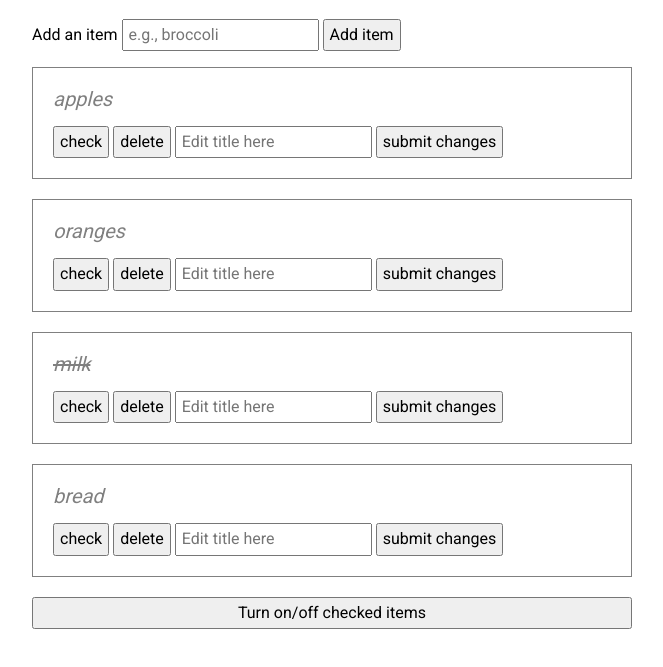
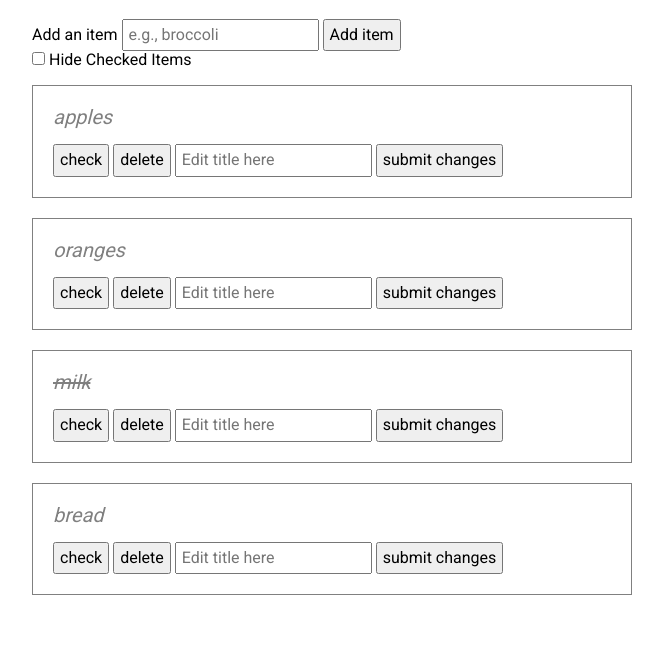
Before and after one commit to thinkful-ei22/shopping-solo-tyler, a plain HTML site: page shopping-list/index.html in a window 1280 px wide. Shown: the part 61-728 px from the top of the page, without its empty margins (308-971 px from the left). Drawn offline with nearby package versions, Linux system fonts and the light colour scheme.

Commit message:
Cleaned up commented out code. Done for the night

```diff
--- a/shopping-list/index.html
+++ b/shopping-list/index.html
@@ -15,14 +15,15 @@
             <label for="shopping-list-entry">Add an item</label>
             <input type="text" name="shopping-list-entry" class="js-shopping-list-entry" placeholder="e.g., broccoli">
             <button type="submit">Add item</button>
+            <div>
+                    <input type="checkbox" id="filter-checked" class="filter-checked js-filter-checked" />
+                    <label for="filter-checked">Hide Checked Items</label>
+            </div>
         </form>
         <ul class="shopping-list js-shopping-list">
         </ul>
     </div>
-    <div class="checkedSwitchContainer">
-        <!--<label  for="myCheckedSwitch" class="checkedSwitch-label">Turn on/off checked items</label> -->
-        <button type="button" name="checkedSwitch" class="checkedSwitch-button" id="myCheckedSwitch">Turn on/off checked items</button>
-      </div>
+
     <script src="//code.jquery.com/jquery.min.js"></script>
     <script src="https://cdnjs.cloudflare.com/ajax/libs/cuid/1.3.8/browser-cuid.min.js"></script>
     <script type="text/javascript" src="index.js"></script>
--- a/shopping-list/index.js
+++ b/shopping-list/index.js
@@ -16,7 +16,7 @@ const STORE = {
     { name: 'milk', checked: true, edited:false },
     { name: 'bread', checked: false, edited: false }
   ],
-  checkedShown: true//used for the toggling between showing and unshowing the checked item
+  checkedShown: true//used for the toggling between showing and unshowing the checked items
 };
 
 
@@ -40,8 +40,6 @@ const generateItemElement = function(item, itemIndex, template) {
       </div>
     </li>`;
 };
-/*<button class="shopping-item-edit js-item-edit">
-        <span class="button-label">edit</span>*/
 
 
 const generateShoppingItemsString = function(shoppingList) {
@@ -115,21 +113,6 @@ const handleDeleteItemClicked = function() {
   });
 };
 
-/*function handleEditItemField(){
-  //this function will be responsible for handling the edit field when it is clicked and showing a new submit button
-  $('.js-shopping-list').on('keypress', '.item-edit-input', event => {
-    const itemIndex = getItemIndexFromElement(event.currentTarget);
-   // $(event.currentTarget).closest('li').find('.item-edit-button').show();
-    /*const itemIndex = getItemIndexFromElement(event.currentTarget);
-    editItem(itemIndex);
-    renderShoppingList(itemIndex);
-  });
-}
-function toggleEditedItem(itemIndex)
-{
-  STORE.items.map()
-}*/
-
 const handleEditItemSubmission = function(){
   //edits the item after the user types something into the field and hits edit item??
   //let currentItem = STORE.items.itemIndex;
@@ -143,6 +126,7 @@ const handleEditItemSubmission = function(){
     //updateEditedItemName(updatedItemName);
     if (updatedItemName !== ''){//if not a blank string
       STORE.items[itemIndex].name = updatedItemName;
+
     }
     else{
       //do nothing
@@ -150,18 +134,12 @@ const handleEditItemSubmission = function(){
     console.log(STORE.items[itemIndex].name);
     renderShoppingList();
   });
+
 };
-
-/*function updateEditedItemName(updatedItemName){
-  const itemIndex = getItemIndexFromElement(event.currentTarget);
-  STORE[itemIndex].name = updatedItemName;
-  console.log(STORE[itemIndex].name);
-
-}*/
 
 const handleFilterCheckedClicked = function(){
 //this function will be responsible for handling the filter checked button when it is clicked
-  $('.checkedSwitchContainer').on('click', '.checkedSwitch-button', event => {
+  $('.checkedSwitchContainer').on('click','.checkedSwitch-button', event => {
 
     console.log('`handleFilterCheckedClicked` ran');
     let checkedStatus = toggleChecked();
@@ -191,20 +169,8 @@ const handleFilterSearchResults = function(){
     $('.shopping-list li').filter(function() {
       $(this).toggle($(this).text().toLowerCase().indexOf(value) > -1);
     });
-
   });
-
 };
-
-/*
-function showChecked(){//show checked off items on the list
-  $('.hidden').show();
-}
-
-function hideChecked(){//hide checked off items on the list
-  $('.hidden').hide();
-}
-}*/
 
 // this function will be our callback when the page loads. it's responsible for
 // initially rendering the shopping list, and activating our individual functions
@@ -215,7 +181,6 @@ function handleShoppingList() {
   handleNewItemSubmit();
   handleItemCheckClicked();
   handleDeleteItemClicked();
-  //handleEditItemField();
   handleFilterSearchResults();
   handleEditItemSubmission();
   handleFilterCheckedClicked();
```
